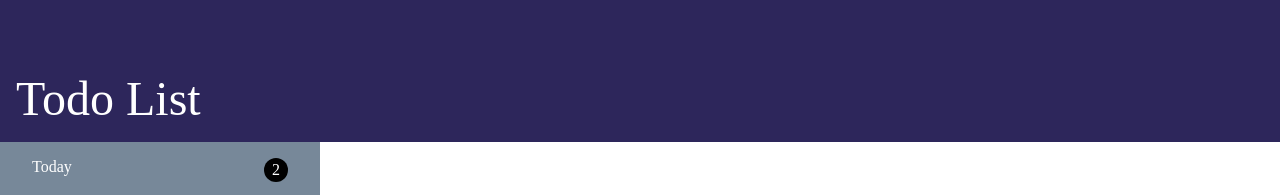
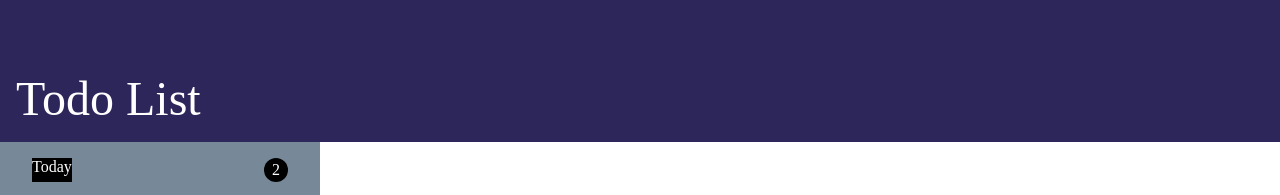
Before and after one commit to jakovid/todo-list, a website: page dist/index.html in a window 1280 px wide. In both pictures the pointer is over the element "Today". Shown: the top 195 px of the page. Drawn offline with Linux system fonts and the light colour scheme.

Commit message:
added hover style to project titles

```diff
--- a/src/modules/projectList.js
+++ b/src/modules/projectList.js
@@ -91,6 +91,7 @@ var projectList = {
     },
     populateTodo: function() {
         projectList.todoList.innerText = this.innerText;
+        //figure out how to create array
     }
 
 }
--- a/style.css
+++ b/style.css
@@ -57,6 +57,11 @@
     margin-top: 0.5rem;
 }
 
+.projectTitle:hover {
+    cursor: pointer;
+    background-color: black;
+}
+
 /* todo List */
 
 
```
